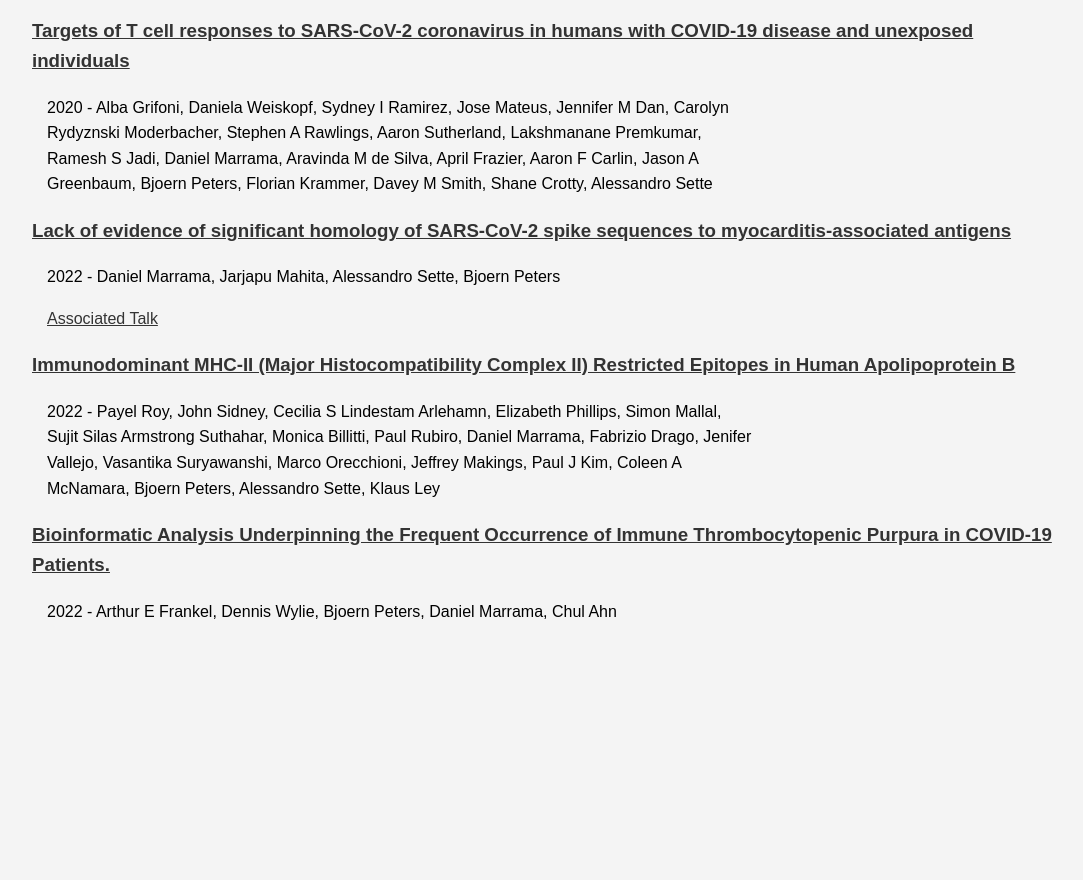
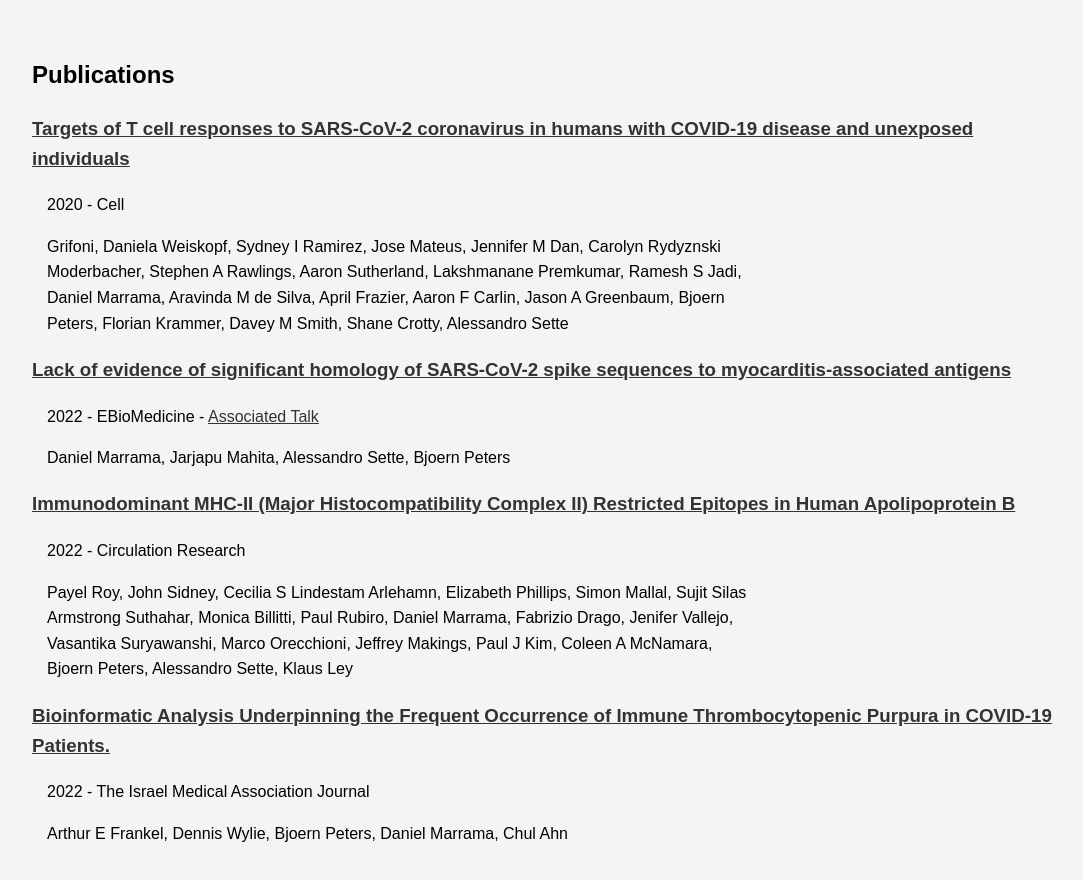
Before and after one commit to danielmarrama/danielmarrama.github.io, a plain HTML site: page index.html in a window 1280 px wide. Shown: the part 1072-1952 px from the top of the page, without its empty margins (96-1179 px from the left). Before the commit the page ends 1742 px from the top, so only its background shows below. Drawn offline with Linux system fonts and the light colour scheme.

Commit message:
journals and biography

```diff
--- a/index.html
+++ b/index.html
@@ -31,11 +31,12 @@
           <a href="https://www.linkedin.com/in/daniel-marrama-96186294"><img src="docs/linkedin.png" class="iico" /></a>
         </div>
         <p>Hi. I am a bioinformatician currently working in the <a href="https://www.lji.org/labs/peters/">Peters Lab</a> at the La Jolla Institute for Immunology.</p>
+        <p>I work on building tools for the <a href="http://www.iedb.org/">IEDB</a> and conducting analyses on immunological data.</p>
+        <p>With a strong personal connection to autoimmune diseases, I'm dedicated to working on solving these conditions. My dedication to this field is fueled by the desire to improve the lives of those affected by autoimmunity.</p>
       </div>
     </div>
   </div>
 </section>
-
 
 <section id="projects">
   <div class="container">
@@ -64,7 +65,6 @@
   </div>
 </section>
 
-
 <section id="publications">
   <div class="container">
     <div class="row">
@@ -72,20 +72,23 @@
         <h2>Publications</h2>
         <div class="publication">
           <h3><a href="https://www.sciencedirect.com/science/article/pii/S0092867420306103" target="_blank">Targets of T cell responses to SARS-CoV-2 coronavirus in humans with COVID-19 disease and unexposed individuals</a></h3>
-          <p>2020 - Alba Grifoni, Daniela Weiskopf, Sydney I Ramirez, Jose Mateus, Jennifer M Dan, Carolyn Rydyznski Moderbacher, Stephen A Rawlings, Aaron Sutherland, Lakshmanane Premkumar, Ramesh S Jadi, Daniel Marrama, Aravinda M de Silva, April Frazier, Aaron F Carlin, Jason A Greenbaum, Bjoern Peters, Florian Krammer, Davey M Smith, Shane Crotty, Alessandro Sette</p>
+          <p>2020 - Cell</p>
+          <p>Grifoni, Daniela Weiskopf, Sydney I Ramirez, Jose Mateus, Jennifer M Dan, Carolyn Rydyznski Moderbacher, Stephen A Rawlings, Aaron Sutherland, Lakshmanane Premkumar, Ramesh S Jadi, Daniel Marrama, Aravinda M de Silva, April Frazier, Aaron F Carlin, Jason A Greenbaum, Bjoern Peters, Florian Krammer, Davey M Smith, Shane Crotty, Alessandro Sette</p>
         </div>
         <div class="publication">
           <h3><a href="https://www.sciencedirect.com/science/article/pii/S2352396421006010" target="_blank">Lack of evidence of significant homology of SARS-CoV-2 spike sequences to myocarditis-associated antigens</a></h3>
-          <p>2022 - Daniel Marrama, Jarjapu Mahita, Alessandro Sette, Bjoern Peters</p>
-          <p><a href="https://www.youtube.com/watch?v=mJL4ShcPJLY" target="_blank">Associated Talk</p>
+          <p>2022 - EBioMedicine - <a href="https://www.youtube.com/watch?v=mJL4ShcPJLY" target="_blank">Associated Talk</a></p>
+          <p>Daniel Marrama, Jarjapu Mahita, Alessandro Sette, Bjoern Peters</p>
           </div>
         <div class="publication">
           <h3><a href="https://www.ahajournals.org/doi/full/10.1161/CIRCRESAHA.122.321116" target="_blank">Immunodominant MHC-II (Major Histocompatibility Complex II) Restricted Epitopes in Human Apolipoprotein B</a></h3>
-          <p>2022 - Payel Roy, John Sidney, Cecilia S Lindestam Arlehamn, Elizabeth Phillips, Simon Mallal, Sujit Silas Armstrong Suthahar, Monica Billitti, Paul Rubiro, Daniel Marrama, Fabrizio Drago, Jenifer Vallejo, Vasantika Suryawanshi, Marco Orecchioni, Jeffrey Makings, Paul J Kim, Coleen A McNamara, Bjoern Peters, Alessandro Sette, Klaus Ley</p>
+          <p>2022 - Circulation Research</p>
+          <p>Payel Roy, John Sidney, Cecilia S Lindestam Arlehamn, Elizabeth Phillips, Simon Mallal, Sujit Silas Armstrong Suthahar, Monica Billitti, Paul Rubiro, Daniel Marrama, Fabrizio Drago, Jenifer Vallejo, Vasantika Suryawanshi, Marco Orecchioni, Jeffrey Makings, Paul J Kim, Coleen A McNamara, Bjoern Peters, Alessandro Sette, Klaus Ley</p>
         </div>
         <div class="publication">
           <h3><a href="https://europepmc.org/article/med/35598057" target="_blank">Bioinformatic Analysis Underpinning the Frequent Occurrence of Immune Thrombocytopenic Purpura in COVID-19 Patients.</a></h3>
-          <p>2022 - Arthur E Frankel, Dennis Wylie, Bjoern Peters, Daniel Marrama, Chul Ahn</p>
+          <p>2022 - The Israel Medical Association Journal</p>
+          <p>Arthur E Frankel, Dennis Wylie, Bjoern Peters, Daniel Marrama, Chul Ahn</p>
         </div>
       </div>
     </div>
--- a/style.css
+++ b/style.css
@@ -48,6 +48,10 @@ body {
 .description {
   flex-basis: 70%;
   text-align: left;
+}
+
+.description p {
+  padding-right: 350px;
 }
 
 .ppic {
```
